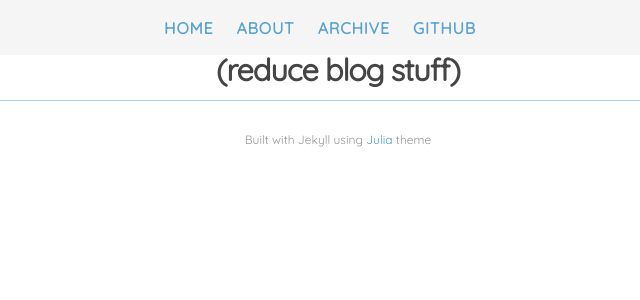
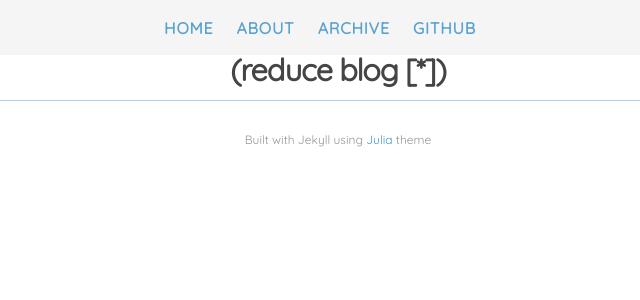
Before and after one commit to themistoklik/themistoklik.github.io, a Jekyll site: the page built from index.html, in a window 1280 px wide. Shown: the top 300 px of the page, without its empty margins (302-942 px from the left). Built offline with Jekyll 4.4.1, drawn with Linux system fonts in a browser that asks for light colours; nearby versions of some CDN libraries.

Commit message:
guess what

```diff
--- a/_config.yml
+++ b/_config.yml
@@ -1,5 +1,5 @@
 # Site settings
-title: (reduce blog stuff)
+title: (reduce blog [*])
 url: #https:themistoklik.github.io # the base hostname & protocol for your site
 baseurl: /  # the sub-path of your site, e.g. /blog/
 
```
